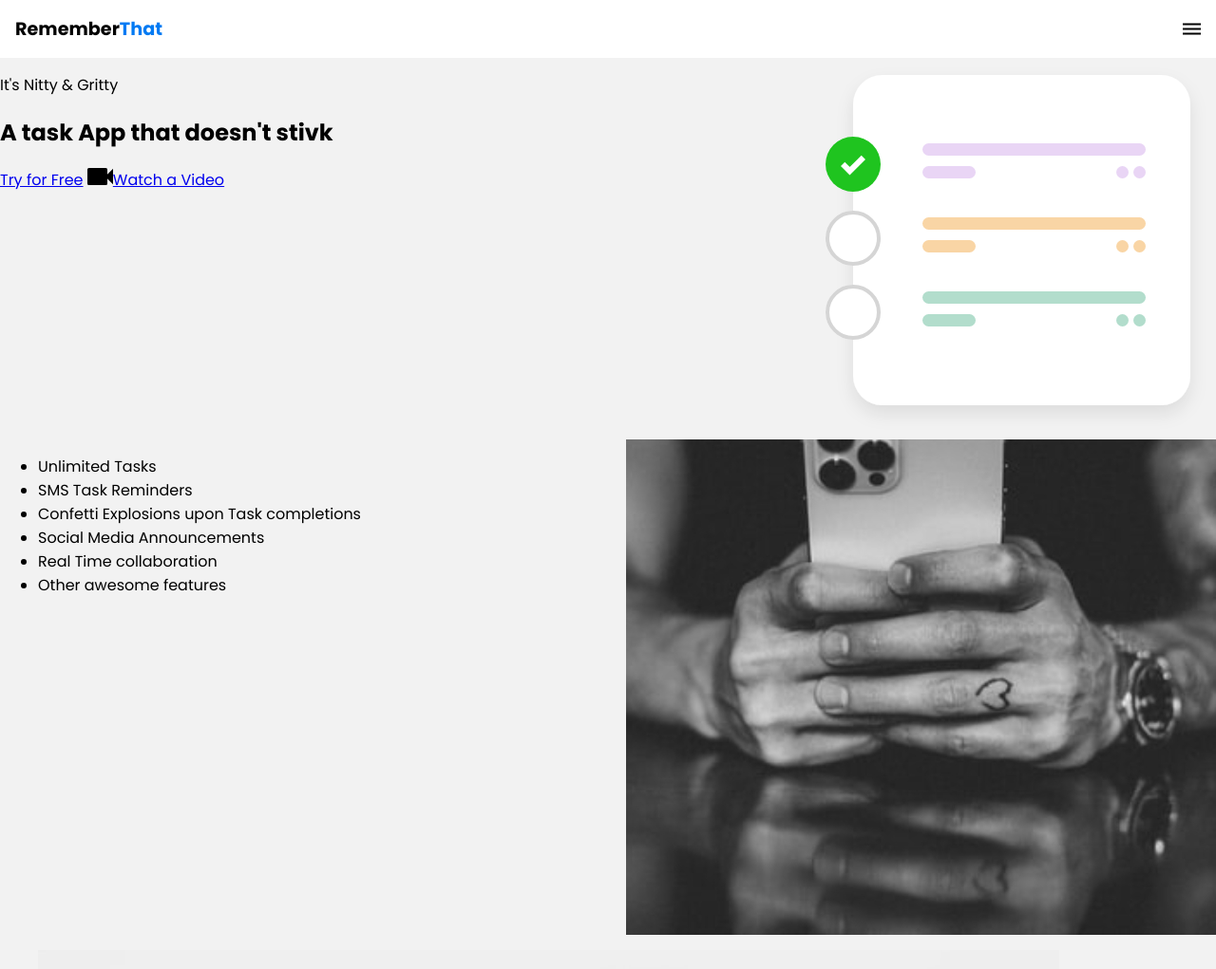
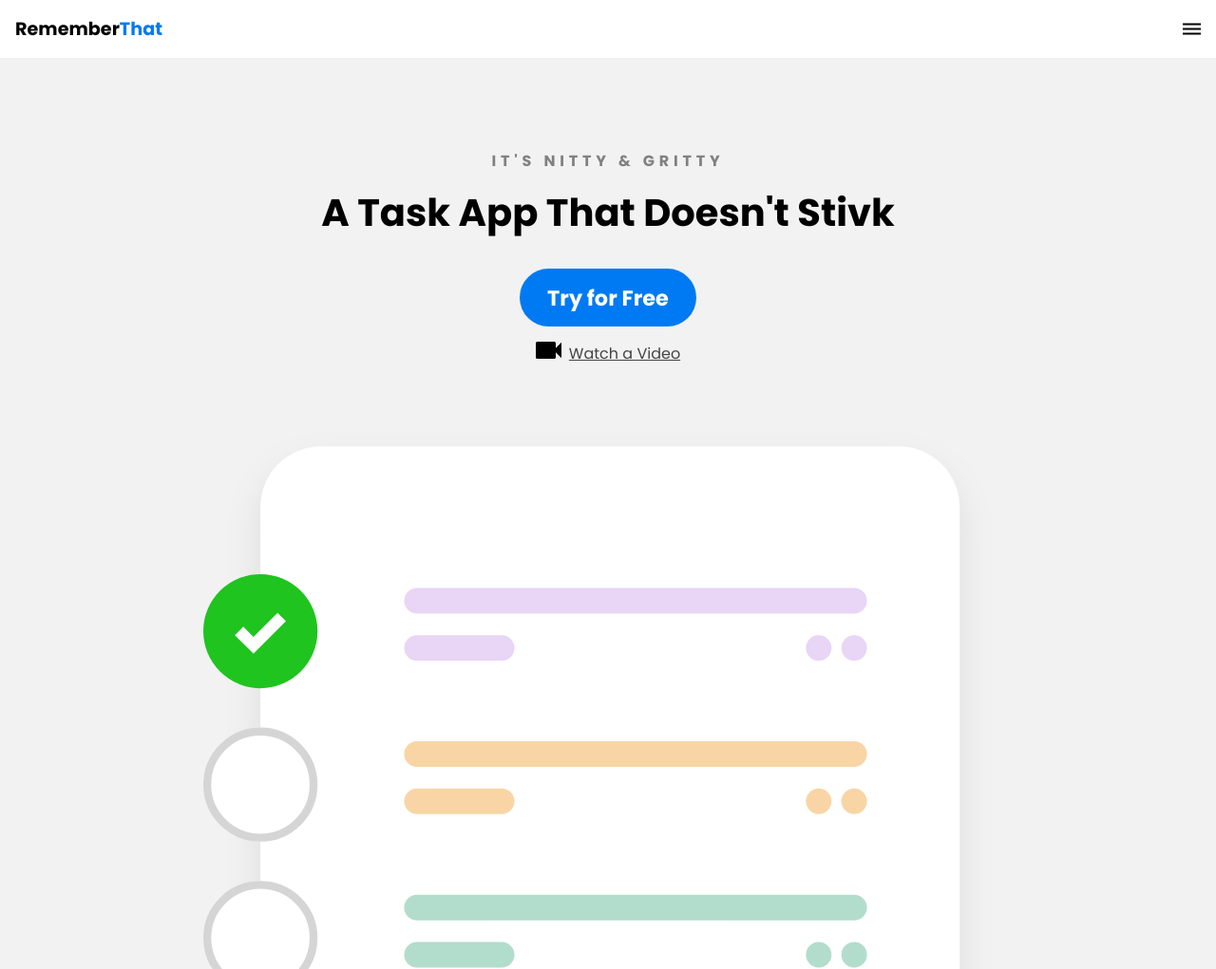
Before and after one commit to Brianconn71/frontendhtmlandcss, a plain HTML site: page index.html in a window 1280 px wide. Shown: the top 1021 px of the page at 95% size. Drawn offline with Linux system fonts and the light colour scheme.

Commit message:
more advanced css and scss using before property too

```diff
--- a/css/main.scss
+++ b/css/main.scss
@@ -23,12 +23,90 @@
             color: var(--primary-color);
         }
     }
+    nav{
+        display: none;
+    }
+    .container{
+        display: flex;
+        place-content: space-between;
+    }
+    .mobile-menu{
+        cursor: pointer
+    }
 }
 
-nav{
-    display: none;
+a{
+    color: #444444
 }
-.container{
-    display: flex;
-    place-content: space-between;
+ul{
+    list-style-type: none;
+    margin: 0;
+    padding: 0;
 }
+section{
+    padding: 5em 2em;
+}
+.hero{
+    text-align: center;
+}
+
+.left-col{
+
+    .subhead{
+        text-transform: uppercase;
+        font-weight: bold;
+        color: gray;
+        letter-spacing: .3em;
+    }
+    h1{
+        font-size: 2.5em;
+        line-height: 1.3em;
+        margin-top: .2em;
+        text-transform: capitalize
+    }
+    .primary-cta{
+        background-color: var(--primary-color);
+        color: white;
+        text-decoration: none;
+        padding: .6em 1.3em;
+        font-size: 1.4em;
+        border-radius: 5em;
+        font-weight: bold;
+        display: inline-block;
+    }
+    .watch-video-cta{
+        display: block;
+        margin: 1em 0 0 0;
+
+        img{
+            margin-right: .5em;;
+        }
+    }
+}
+.hero-img{
+    width: 70%;
+    margin-top: 3em;
+}
+
+.features-section{
+    background: #20272e;
+    color: white;
+}
+ul.features-list{
+    margin: 0;
+    padding-left: .1em;
+
+    li{
+        font-size: 1.1em;
+        margin-bottom: 1em;
+        margin-left: 2em;
+
+        &:before{
+            content: '';
+            position: absolute;
+            height: 20px;
+            width: 20px;
+            background-image: url('../images/bullet.svg');
+        }
+    }
+}
--- a/index.html
+++ b/index.html
@@ -50,7 +50,7 @@
 
     <section class="features-section">
         <div class="container">
-            <ul>
+            <ul class="features-list">
                 <li>Unlimited Tasks</li>
                 <li>SMS Task Reminders</li>
                 <li>Confetti Explosions upon Task completions</li>
```
Also changed, not shown: css/main.css, 1 other file.
